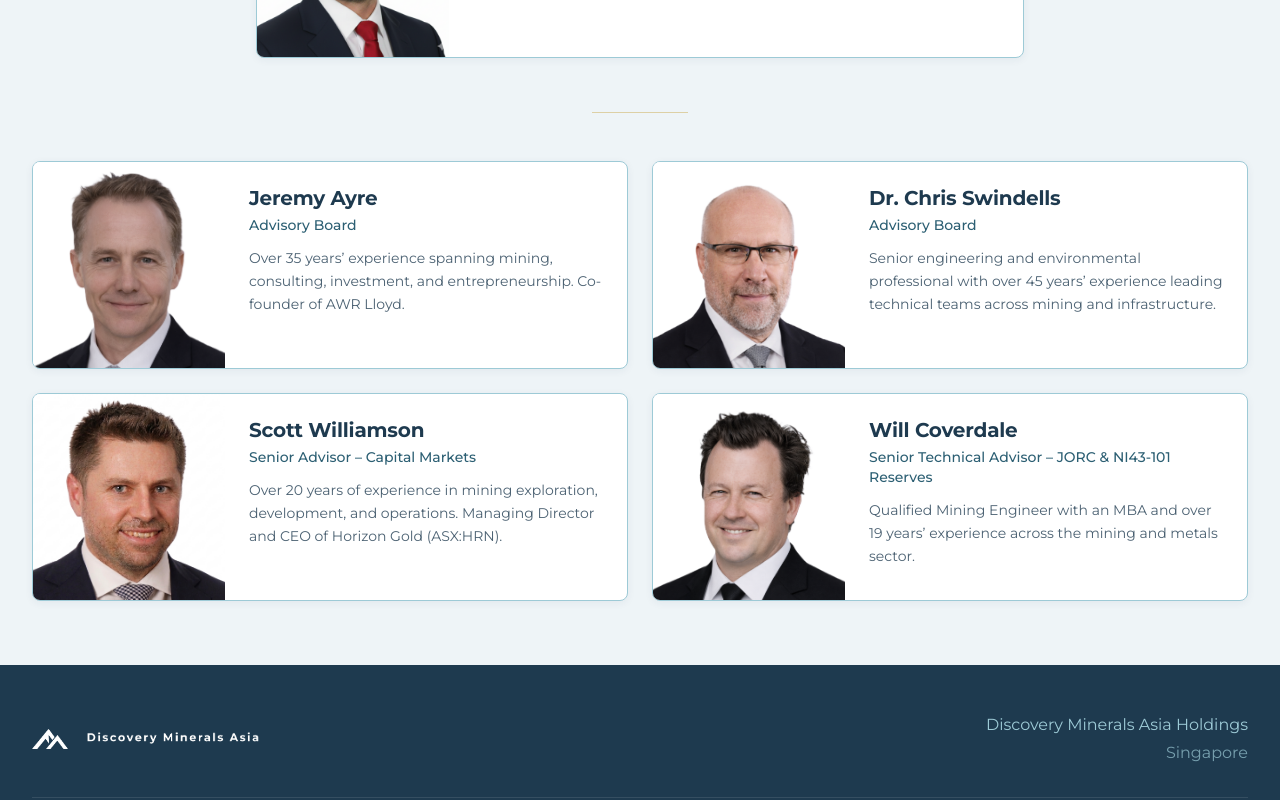
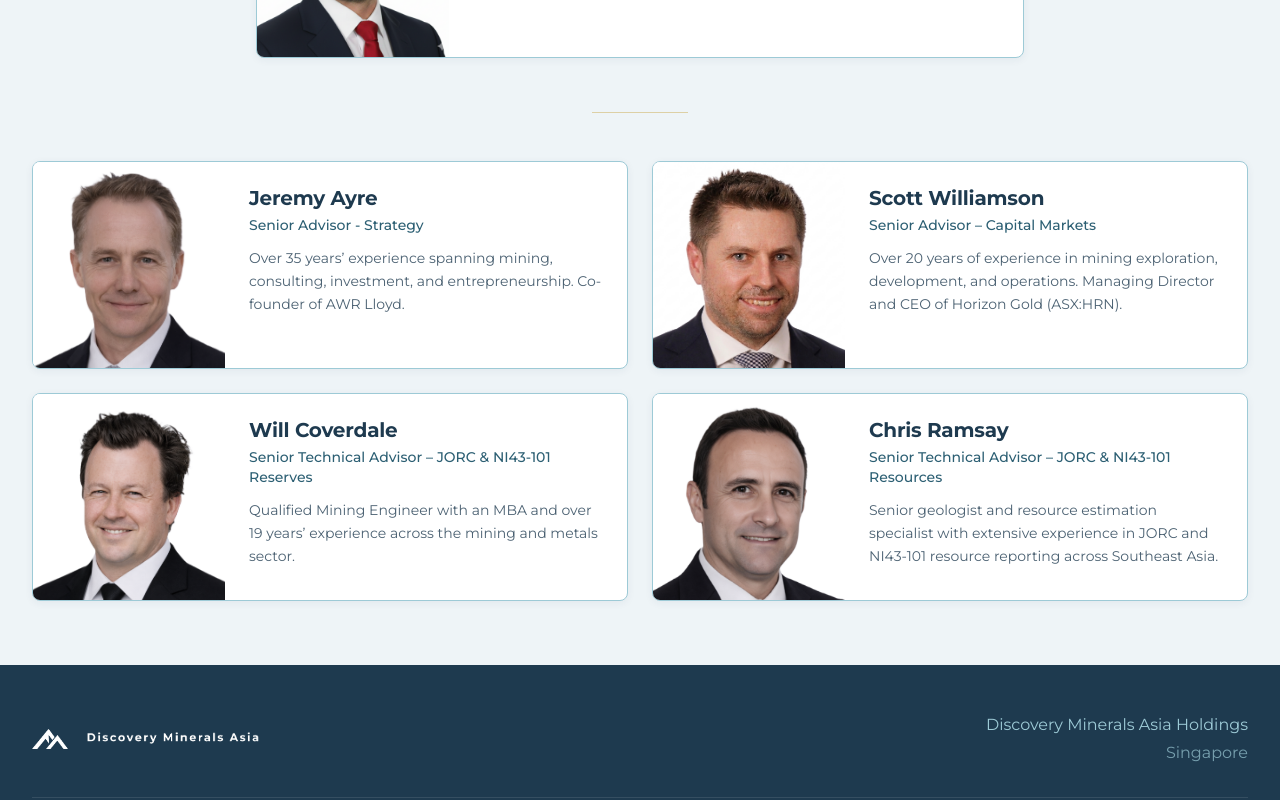
Before and after one commit to VoidKeishi/dma-holding-landing, a Next.js app: page /team in a window 1280 px wide. Shown: the part 478-1278 px from the top of the page. Built offline with nearby package versions, Linux system fonts and the light colour scheme.

Commit message:
refactor: update Hero component padding and adjust team member job titles; add Chris Ramsay to team

```diff
--- a/components/Hero.tsx
+++ b/components/Hero.tsx
@@ -52,7 +52,7 @@ export default function Hero() {
       </div>
 
       {/* Content */}
-      <div className="container-custom relative z-10 px-4 text-center">
+      <div className="container-custom relative z-10 px-4 pt-20 pb-32 text-center md:pt-24 md:pb-40">
         {/* Logo lockup — icon + horizontal wordmark */}
         <motion.div
           className="mx-auto mb-10 flex justify-center"
--- a/data/team.ts
+++ b/data/team.ts
@@ -12,7 +12,7 @@ export const teamMembers: TeamMember[] = [
   {
     id: 'lon-taranaki',
     name: 'Lon Taranaki',
-    jobTitle: 'General Director',
+    jobTitle: 'Managing Director',
     category: 'board',
     image: '/team/lon-taranaki.png',
     shortBio:
@@ -23,24 +23,13 @@ export const teamMembers: TeamMember[] = [
   {
     id: 'jeremy-ayre',
     name: 'Jeremy Ayre',
-    jobTitle: 'Advisory Board',
+    jobTitle: 'Senior Advisor - Strategy',
     category: 'advisory',
     image: '/team/jeremy-ayre.png',
     shortBio:
       'Over 35 years\u2019 experience spanning mining, consulting, investment, and entrepreneurship. Co-founder of AWR Lloyd.',
     fullBio:
       'Jeremy Ayre brings over 35 years\u2019 experience spanning mining, consulting, investment, and entrepreneurship. He is a co-founder of AWR Lloyd, a boutique strategic consulting and M&A advisory firm operating across South-East Asia, with a strong focus on the energy and mining sectors. He has co-founded a London-listed private equity fund and, more recently, established a remote power generation business. Jeremy\u2019s work centres on strategic advisory, capital structuring, and the development of resilient, long-term businesses.',
-  },
-  {
-    id: 'dr-chris-swindells',
-    name: 'Dr. Chris Swindells',
-    jobTitle: 'Advisory Board',
-    category: 'advisory',
-    image: '/team/dr-chris-swindells.png',
-    shortBio:
-      'Senior engineering and environmental professional with over 45 years\u2019 experience leading technical teams across mining and infrastructure.',
-    fullBio:
-      'Senior engineering and environmental professional with over 45 years\u2019 experience leading technical teams across the mining and infrastructure sectors. Former senior executive at Golder Associates, where he held multiple leadership roles across Australia, Asia and Africa for over 32 years, including leading the Mining Services team in EMEA and APAC and globally.',
   },
   {
     id: 'scott-williamson',
@@ -64,4 +53,15 @@ export const teamMembers: TeamMember[] = [
     fullBio:
       'Qualified Mining Engineer with an MBA and over 19 years\u2019 experience across the mining and metals sector, spanning open pit and underground operations. Extensive background in project evaluation, due diligence, M&A, project planning and development, technical and strategic consulting, and founder of a mining-related IT start-up. Recognised Competent Person for JORC & NI43-101 Reserve reporting.',
   },
+  {
+    id: 'chris-ramsay',
+    name: 'Chris Ramsay',
+    jobTitle: 'Senior Technical Advisor \u2013 JORC & NI43-101 Resources',
+    category: 'technical',
+    image: '/team/chris-ramsay.png',
+    shortBio:
+      'Senior geologist and resource estimation specialist with extensive experience in JORC and NI43-101 resource reporting across Southeast Asia.',
+    fullBio:
+      'Chris Ramsay is a senior geologist and resource estimation specialist with deep expertise in JORC and NI43-101 resource reporting. With extensive experience across Southeast Asia, Chris provides critical technical advisory on resource classification, geological modelling, and compliance reporting for DMA Holdings\u2019 portfolio of mining assets.',
+  },
 ]
```
Also changed, not shown: public/team/chris-ramsay.png (added).
